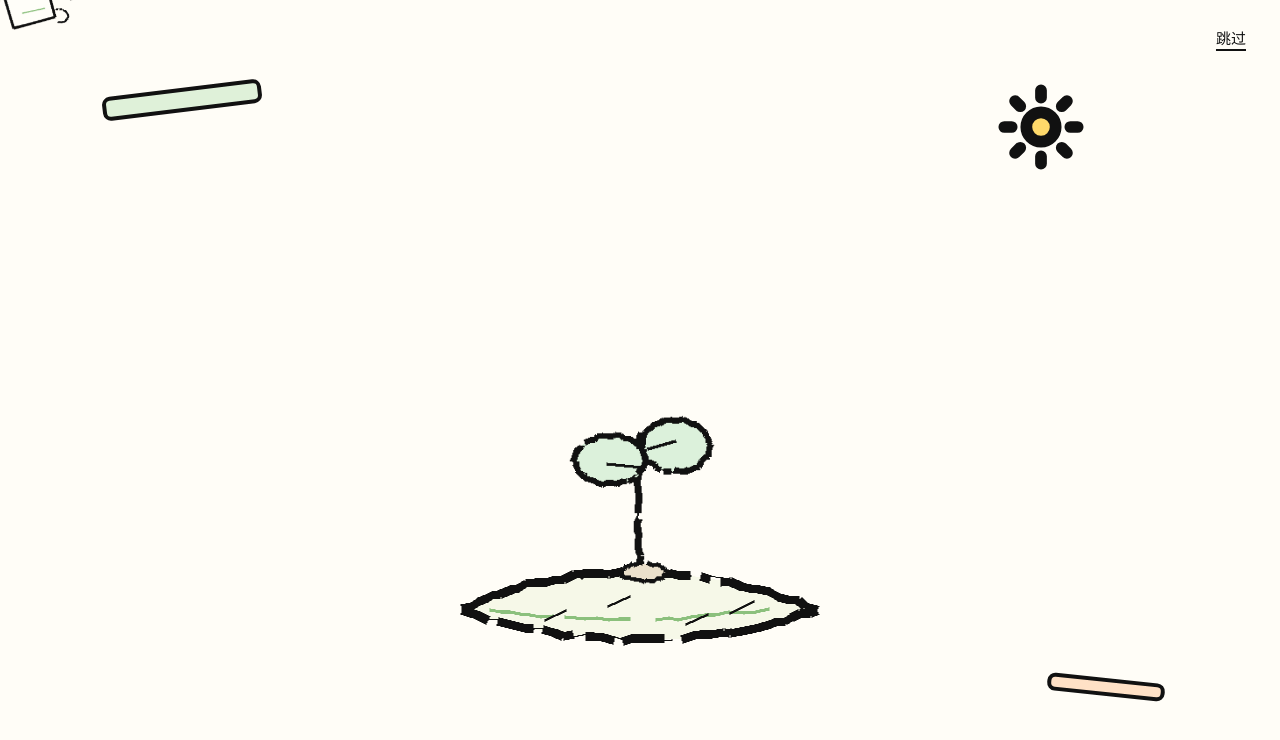
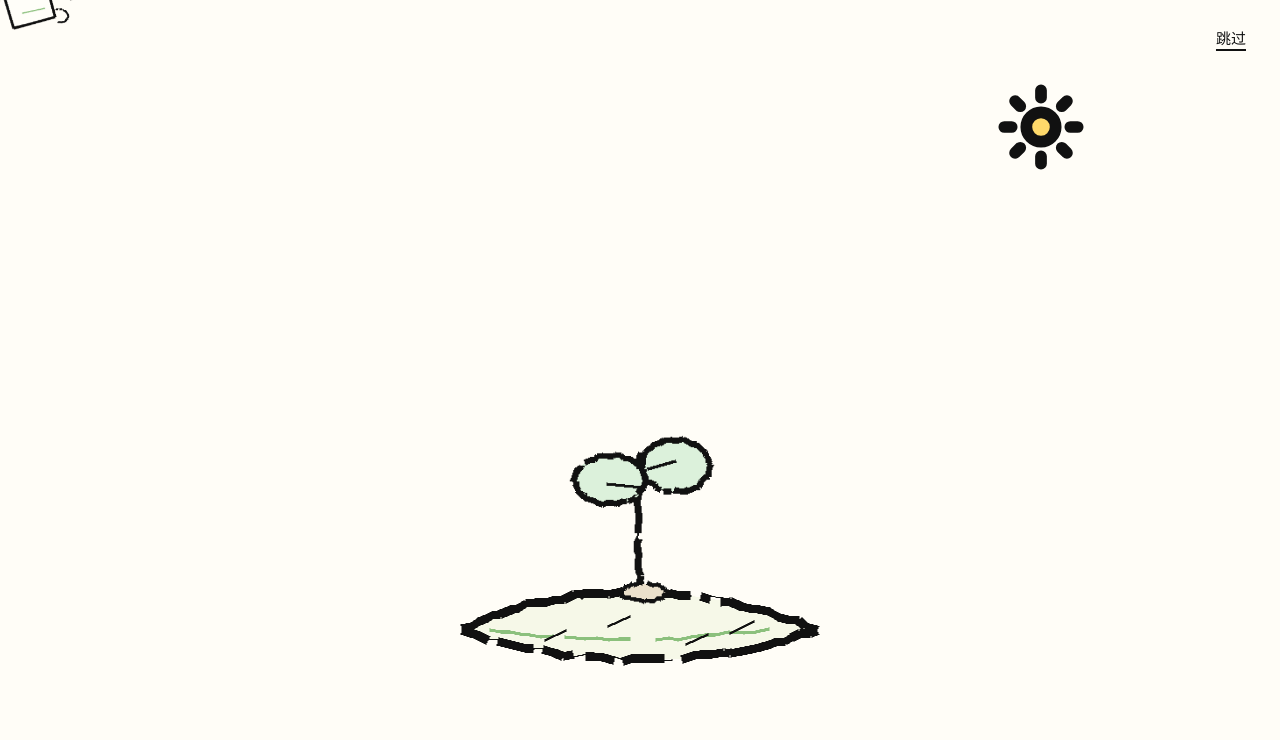
Before and after one commit to yuna1016/MY_forest, a React (Vite) app: page / in a window 1280 px wide. Shown: the top 740 px of the page. Built offline with nearby package versions, Linux system fonts and the light colour scheme.

Commit message:
Balance intro tree growth composition

```diff
--- a/src/index.css
+++ b/src/index.css
@@ -57,31 +57,6 @@ img {
   cursor: none !important;
 }
 
-.intro-screen::before {
-  position: absolute;
-  inset: 11% auto auto 8%;
-  width: 160px;
-  height: 24px;
-  border: 4px solid #111111;
-  border-radius: 8px;
-  background: #dff1d9;
-  content: "";
-  transform: rotate(-7deg);
-}
-
-.intro-screen::after {
-  position: absolute;
-  right: 9%;
-  bottom: 13%;
-  width: 118px;
-  height: 18px;
-  border: 4px solid #111111;
-  border-radius: 8px;
-  background: #ffe1c6;
-  content: "";
-  transform: rotate(6deg);
-}
-
 .skip-button {
   position: absolute;
   top: 28px;
@@ -124,14 +99,14 @@ img {
 .intro-illustration {
   position: relative;
   width: min(1080px, 94vw);
-  height: min(720px, 82vh);
+  height: min(680px, 78vh);
   pointer-events: none;
 }
 
 .intro-land {
   position: absolute;
   left: 50%;
-  bottom: 64px;
+  bottom: 28px;
   z-index: 1;
   width: 395px;
   transform: translateX(-50%);
@@ -140,7 +115,7 @@ img {
 .intro-seedling {
   position: absolute;
   left: calc(50% - 86px);
-  bottom: 128px;
+  bottom: 92px;
   z-index: 2;
   width: 176px;
   transform-origin: center bottom;
@@ -178,10 +153,10 @@ img {
 .intro-grown-tree {
   position: absolute;
   left: 50%;
-  bottom: 52px;
+  bottom: 18px;
   z-index: 2;
   width: min(960px, 92vw);
-  height: min(690px, 78vh);
+  height: min(620px, 68vh);
   transform: translateX(-50%);
   transform-origin: center bottom;
 }
@@ -212,8 +187,7 @@ img {
 
 .intro-grow-branch.upper-left {
   top: 22%;
-  right: 50%;
-  transform-origin: right center;
+  left: 50%;
 }
 
 .intro-grow-branch.lower-right {
@@ -224,9 +198,8 @@ img {
 
 .intro-grow-branch.lower-left {
   top: 50%;
-  right: 49%;
+  left: 49%;
   width: 46%;
-  transform-origin: right center;
 }
 
 .intro-grow-leaf {
@@ -789,18 +762,18 @@ img {
   }
 
   .intro-land {
-    bottom: 54px;
+    bottom: 18px;
     width: 330px;
   }
 
   .intro-seedling {
     left: calc(50% - 64px);
-    bottom: 112px;
+    bottom: 76px;
     width: 132px;
   }
 
   .intro-grown-tree {
-    bottom: 40px;
+    bottom: 10px;
     width: min(620px, 132vw);
     height: min(500px, 72vh);
   }
```
